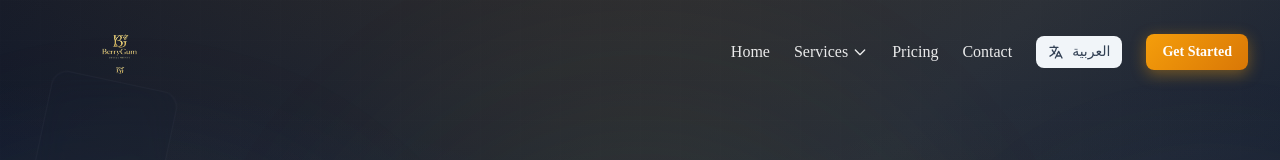
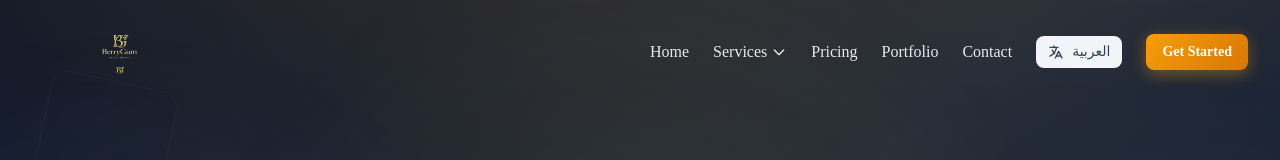
Before and after one commit to Amrwar/BerryGum, a Next.js app: page / in a window 1280 px wide. Shown: the top 160 px of the page. Built offline with nearby package versions, Linux system fonts and the light colour scheme.

Commit message:
Add Projects/Portfolio link to navbar (desktop and mobile)

```diff
--- a/components/Navbar.tsx
+++ b/components/Navbar.tsx
@@ -128,6 +128,17 @@ export default function Navbar() {
             </Link>
 
             <Link
+              href="/portfolio"
+              className={`font-medium transition-colors duration-200 ${
+                isScrolled
+                  ? "text-slate-600 hover:text-amber-600"
+                  : "text-white/90 hover:text-white"
+              }`}
+            >
+              {t("nav.portfolio")}
+            </Link>
+
+            <Link
               href="/contact"
               className={`font-medium transition-colors duration-200 ${
                 isScrolled
@@ -222,6 +233,14 @@ export default function Navbar() {
             </Link>
 
             <Link
+              href="/portfolio"
+              onClick={() => setIsOpen(false)}
+              className="block py-3 px-4 text-slate-700 hover:text-amber-600 hover:bg-amber-50 rounded-lg transition-colors font-medium"
+            >
+              {t("nav.portfolio")}
+            </Link>
+
+            <Link
               href="/contact"
               onClick={() => setIsOpen(false)}
               className="block py-3 px-4 text-slate-700 hover:text-amber-600 hover:bg-amber-50 rounded-lg transition-colors font-medium"
```
